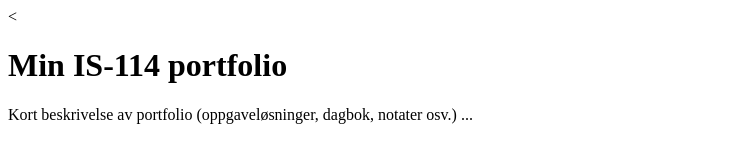
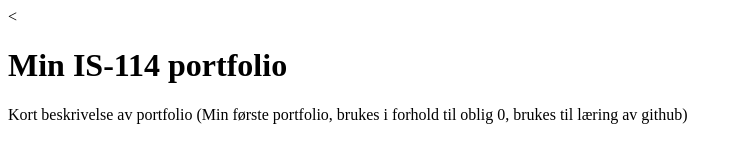
Before and after one commit to NicolaiStephansen/Nicolai-sin-repository, a plain HTML site: page docs/index.html in a window 1280 px wide. Shown: the whole page, without its empty margins (0-742 px from the left). Drawn offline with Linux system fonts and the light colour scheme.

Commit message:
oppdatert prosjekt

```diff
--- a/docs/index.html
+++ b/docs/index.html
@@ -3,10 +3,10 @@
 <head>
 <meta charset="utf-8">
 <meta name="viewport" content="width=device-width, initial-scale=1">
-<title>(navn [mellomnavn]* etternavn)</title>
+<title>(Nicolai [A.M]* Stephansen)</title>
 <</head>
 <body>
 <h1>Min IS-114 portfolio</h1>
-<p>Kort beskrivelse av portfolio (oppgaveløsninger, dagbok, notater osv.) ...
+<p>Kort beskrivelse av portfolio (Min første portfolio, brukes i forhold til oblig 0, brukes til læring av github)
 </body>
 </html>
```
